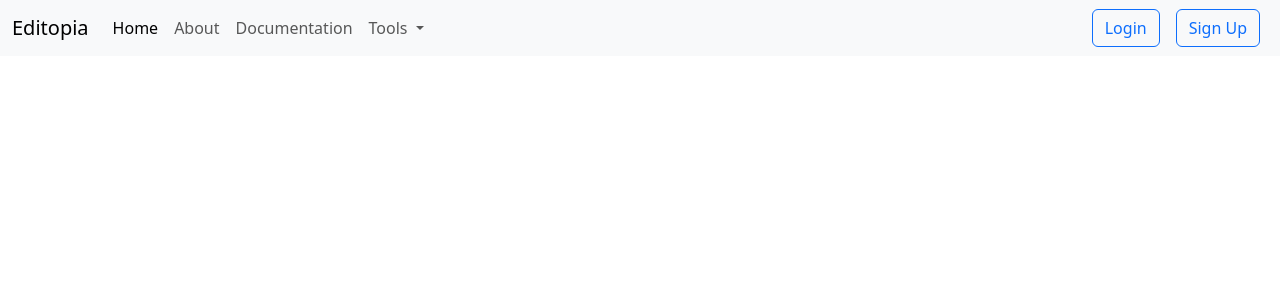
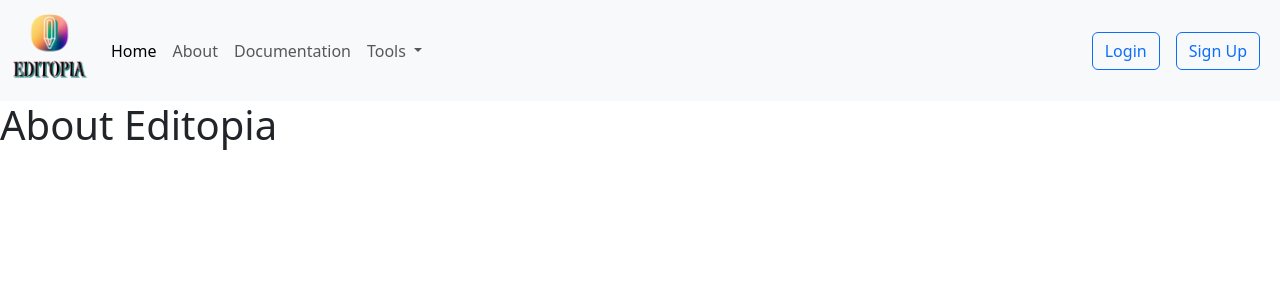
Before and after one commit to Shivank19/Editopia, a Flask app: page /about in a window 1280 px wide. Shown: the top 300 px of the page. Run offline with Flask 3, Linux system fonts and the light colour scheme.

Commit message:
Update Navbar

```diff
--- a/templates/about.html
+++ b/templates/about.html
@@ -15,7 +15,9 @@
     <!-- Navbar -->
     <nav class="navbar navbar-expand-lg bg-body-tertiary">
       <div class="container-fluid">
-        <a class="navbar-brand" href="/">Editopia</a>
+        <a class="navbar-brand" href="/">
+          <img src="../static/img/logo.png" alt="logo" width="75" height="75" />
+        </a>
         <button
           class="navbar-toggler"
           type="button"
@@ -74,7 +76,7 @@
       </div>
     </nav>
 
-
+    <h1>About Editopia</h1>
     <script
       src="https://cdn.jsdelivr.net/npm/bootstrap@5.3.1/dist/js/bootstrap.bundle.min.js"
       integrity="sha384-HwwvtgBNo3bZJJLYd8oVXjrBZt8cqVSpeBNS5n7C8IVInixGAoxmnlMuBnhbgrkm"
--- a/templates/docs.html
+++ b/templates/docs.html
@@ -13,7 +13,10 @@
     <!-- Navbar -->
     <nav class="navbar navbar-expand-lg bg-body-tertiary">
         <div class="container-fluid">
-            <a class="navbar-brand" href="/">Editopia</a>
+            <a class="navbar-brand" href="/">
+                <img src="../static/img/logo.png" alt="logo" width="75" height="75"/>
+            </a>
+            <!-- <a class="navbar-brand" href="/">Editopia</a> -->
             <button class="navbar-toggler" type="button" data-bs-toggle="collapse"
                 data-bs-target="#navbarSupportedContent" aria-controls="navbarSupportedContent" aria-expanded="false"
                 aria-label="Toggle navigation">
--- a/templates/index.html
+++ b/templates/index.html
@@ -15,7 +15,9 @@
     <!-- Navbar -->
     <nav class="navbar navbar-expand-lg bg-body-tertiary">
       <div class="container-fluid">
-        <a class="navbar-brand" href="/">Editopia</a>
+        <a class="navbar-brand" href="/">
+          <img src="../static/img/logo.png" alt="logo" width="75" height="75" />
+        </a>
         <button
           class="navbar-toggler"
           type="button"
--- a/templates/utils/gray.html
+++ b/templates/utils/gray.html
@@ -15,7 +15,9 @@
     <!-- Navbar -->
     <nav class="navbar navbar-expand-lg bg-body-tertiary">
       <div class="container-fluid">
-        <a class="navbar-brand" href="/">Editopia</a>
+        <a class="navbar-brand" href="/">
+          <img src="../static/img/logo.png" alt="logo" width="75" height="75" />
+        </a>
         <button
           class="navbar-toggler"
           type="button"
--- a/templates/utils/jpg.html
+++ b/templates/utils/jpg.html
@@ -15,7 +15,9 @@
     <!-- Navbar -->
     <nav class="navbar navbar-expand-lg bg-body-tertiary">
       <div class="container-fluid">
-        <a class="navbar-brand" href="/">Editopia</a>
+        <a class="navbar-brand" href="/">
+          <img src="../static/img/logo.png" alt="logo" width="75" height="75" />
+        </a>
         <button
           class="navbar-toggler"
           type="button"
--- a/templates/utils/png.html
+++ b/templates/utils/png.html
@@ -15,7 +15,9 @@
     <!-- Navbar -->
     <nav class="navbar navbar-expand-lg bg-body-tertiary">
       <div class="container-fluid">
-        <a class="navbar-brand" href="/">Editopia</a>
+        <a class="navbar-brand" href="/">
+          <img src="../static/img/logo.png" alt="logo" width="75" height="75" />
+        </a>
         <button
           class="navbar-toggler"
           type="button"
--- a/templates/utils/webp.html
+++ b/templates/utils/webp.html
@@ -15,7 +15,9 @@
     <!-- Navbar -->
     <nav class="navbar navbar-expand-lg bg-body-tertiary">
       <div class="container-fluid">
-        <a class="navbar-brand" href="/">Editopia</a>
+        <a class="navbar-brand" href="/">
+          <img src="../static/img/logo.png" alt="logo" width="75" height="75" />
+        </a>
         <button
           class="navbar-toggler"
           type="button"
```
Also changed, not shown: static/img/logo.png (added), static/img/logo1.png (added).
